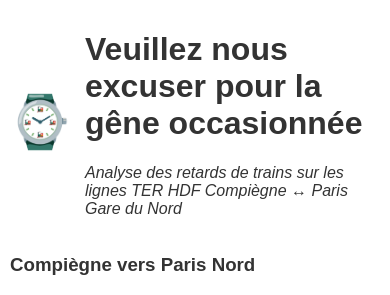
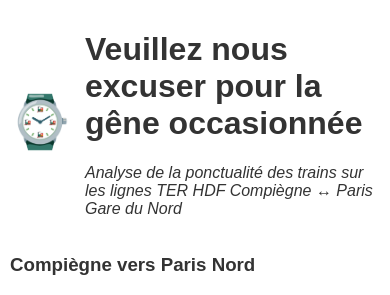
Before and after one commit to glostis/veuillez-nous-excuser-pour-la-gene-occasionnee, a Flask app: page / in a window 390 px wide. Shown: the top 295 px of the page. Run offline with Flask 3, Linux system fonts and the light colour scheme; data that the repository does not hold is empty.

Commit message:
css tweaks

```diff
--- a/gene_occasionnee/front/static/styles.css
+++ b/gene_occasionnee/front/static/styles.css
@@ -49,6 +49,10 @@ body {
   th, td {
     padding: 10px 8px;
     font-size: 12px;
+  }
+
+  .trip-time-wrapper {
+    padding-right: 35px;
   }
 
   .chart-legend {
@@ -373,6 +377,7 @@ tr:nth-child(even) {
   display: inline-block;
   vertical-align: middle;
   line-height: 1;
+  padding-right: 35px;
 }
 
 .live-trip-delay {
--- a/gene_occasionnee/front/templates/base.html
+++ b/gene_occasionnee/front/templates/base.html
@@ -13,7 +13,7 @@
         <h1>Veuillez nous excuser pour la gêne occasionnée</h1>
         <p>
           <i>
-            Analyse des retards de trains sur les lignes TER HDF Compiègne ↔
+            Analyse de la ponctualité des trains sur les lignes TER HDF Compiègne ↔
             Paris Gare du Nord
           </i>
         </p>
```
